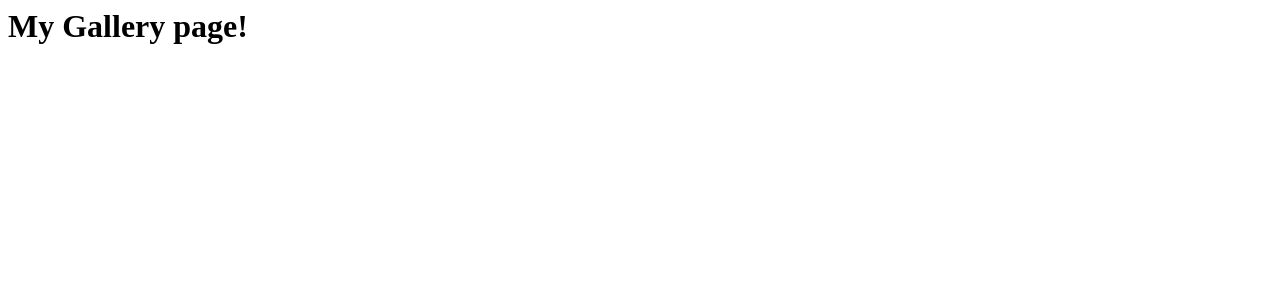
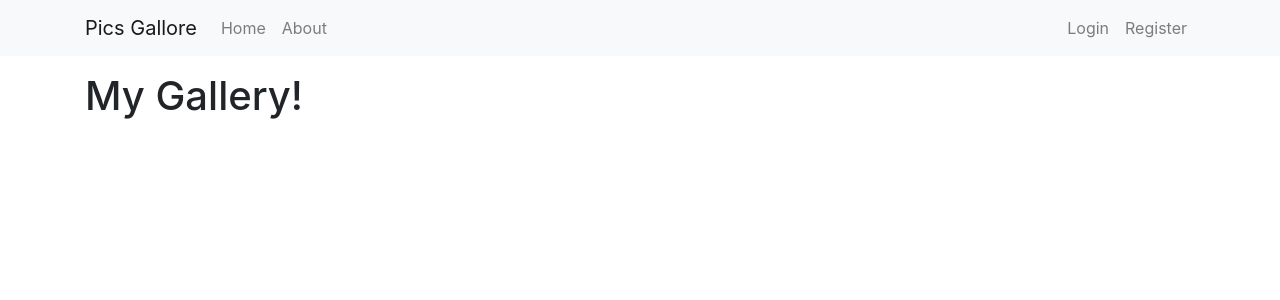
Before and after one commit to lakshay3697/Snap-Hub, a PHP site: page /my-gallery.php in a window 1280 px wide. Shown: the top 300 px of the page. Run offline with PHP 8.4, Linux system fonts and the light colour scheme; some libraries are stand-ins or nearby versions.

Commit message:
Logout and session management done

```diff
--- a/form_handler.php
+++ b/form_handler.php
@@ -1,6 +1,8 @@
 <?php
 
 require "con_pdo.php";
+
+session_start();
 
 if ($_POST['type'] == "signup") {
 
@@ -137,6 +139,10 @@ elseif ($_POST['type'] == "login")
 
         if(password_verify($pass, $password_query))
         {
+            $_SESSION['user_name'] = $res[0]['name'];
+            $_SESSION['user_email'] = $res[0]['email'];
+            $_SESSION['user_id'] = $res[0]['id'];
+
             echo json_encode(array("STATUS"=>"success","message"=>"You are now logged in!"));
             die;
         }
--- /dev/null
+++ b/form_handlers/register_handler.php
@@ -0,0 +1,5 @@
+<?php
+
+echo '<pre>';
+print_r($_POST); die;
+?>
--- a/header.php
+++ b/header.php
@@ -1,3 +1,11 @@
+<?php
+
+$page="header";
+
+session_start();
+
+?>
+
 <html lang="en">
 
 <head>
@@ -5,11 +13,13 @@
     <meta name="viewport" content="width=device-width, initial-scale=1.0">
     <title>Pics Gallore</title>
     <link rel="stylesheet" href="https://stackpath.bootstrapcdn.com/bootstrap/4.5.0/css/bootstrap.min.css" integrity="sha384-9aIt2nRpC12Uk9gS9baDl411NQApFmC26EwAOH8WgZl5MYYxFfc+NcPb1dKGj7Sk" crossorigin="anonymous">
+    <link rel="stylesheet" href="https://stackpath.bootstrapcdn.com/font-awesome/4.7.0/css/font-awesome.min.css">
     <link rel="stylesheet" href="https://cdnjs.cloudflare.com/ajax/libs/toastr.js/latest/css/toastr.min.css">
 </head>
 
 <body>
     <nav class="navbar navbar-expand-sm navbar-light bg-light mb-3">
+        <div class="container">
             <a class="navbar-brand" href="./">Pics Gallore</a>
             <button class="navbar-toggler" type="button" data-toggle="collapse" data-target="#navbarNav" aria-controls="navbarNav" aria-expanded="false" aria-label="Toggle navigation">
                 <span class="navbar-toggler-icon"></span>
@@ -24,12 +34,27 @@
                     </li>
                 </ul>
                 <ul class="navbar-nav ml-auto">
+                    <?php if (!isset($_SESSION['user_id'])) { ?>
                         <li class="nav-item">
                             <a class="nav-link" href="./login.php">Login</a>
                         </li>
                         <li class="nav-item">
                             <a class="nav-link" href="./sign_up.php">Register</a>
                         </li>
+                    <?php } else{ ?>
+                        <li class="nav-item dropdown">
+                            <a href="#" class="nav-link dropdown-toogle" data-toggle="dropdown" id="navbarDropdownMenu"><i class="fa fa-user" aria-hidden="true"></i>&nbsp;<?php echo $_SESSION['user_name']; ?>&nbsp;<i class="fa fa-caret-down"></i></a>
+                            <div class="dropdown-menu">
+                                <a href="./mygallery.php" class="dropdown-item">My Gallery</a>
+                                <a href="./add-images.php" class="dropdown-item">Add Images</a>
+                            </div>
+                        </li>
+                        <li class="nav-item">
+                            <a class="nav-link" href="./logout.php">Logout</a>
+                        </li>
+                    <?php } ?>
                 </ul>
             </div>
+        </div>
+
     </nav>
--- a/my-gallery.php
+++ b/my-gallery.php
@@ -1 +1,17 @@
-<h1>My Gallery page!</h1>
+<?php
+
+$page = "login";
+include_once("header.php");
+
+
+?>
+
+<div class="container">
+    <h1>My Gallery!</h1>
+</div>
+
+<?php
+
+include_once("footer.php");
+
+?>
```
Also changed, not shown: logout.php (added, +10 -0 lines). Lines whose indentation alone changed are shown as unchanged.
